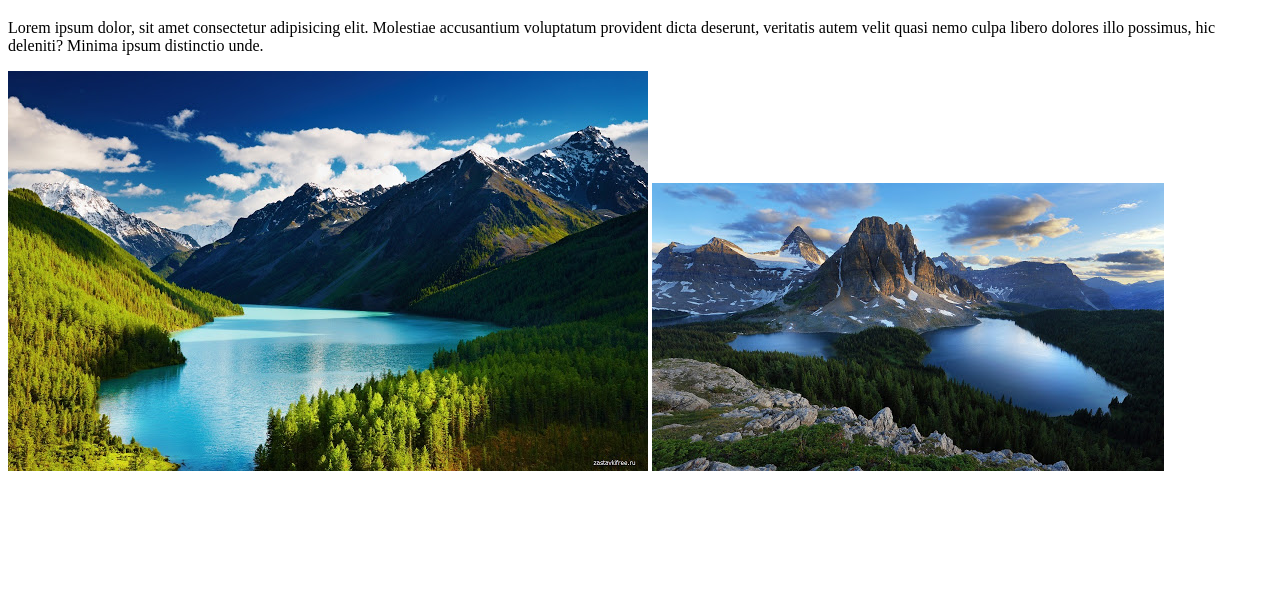
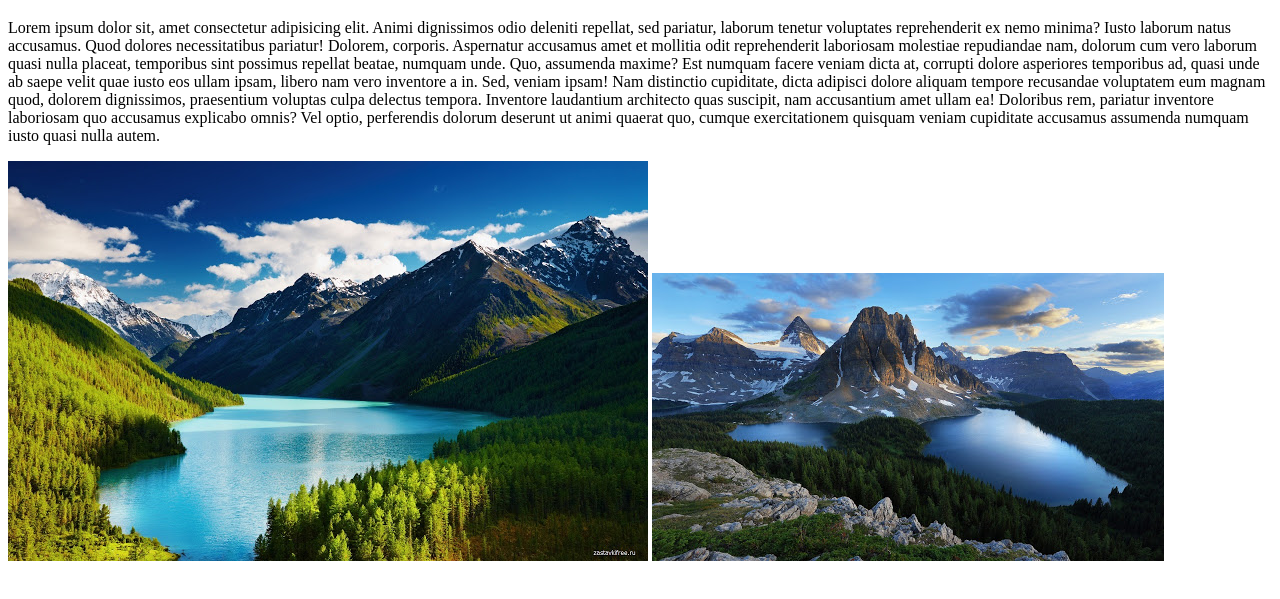
Before and after one commit to Yurobas/loftschool-beginner, a plain HTML site: page folder/inner/index.html in a window 1280 px wide. Shown: the part 61-660 px from the top of the page. Drawn offline with Linux system fonts and the light colour scheme.

Commit message:
first homework - fix src

```diff
--- a/folder/inner/index.html
+++ b/folder/inner/index.html
@@ -10,11 +10,17 @@
 <body>
   <h1>Hello World</h1>
   <p>
-    Lorem ipsum dolor, sit amet consectetur adipisicing elit. Molestiae accusantium
-    voluptatum provident dicta deserunt, veritatis autem velit quasi nemo culpa libero
-    dolores illo possimus, hic deleniti? Minima ipsum distinctio unde.
+    Lorem ipsum dolor sit, amet consectetur adipisicing elit. Animi dignissimos odio deleniti repellat, sed pariatur,
+    laborum tenetur voluptates reprehenderit ex nemo minima? Iusto laborum natus accusamus. Quod dolores necessitatibus pariatur!
+    Dolorem, corporis. Aspernatur accusamus amet et mollitia odit reprehenderit laboriosam molestiae repudiandae nam, dolorum cum
+    vero laborum quasi nulla placeat, temporibus sint possimus repellat beatae, numquam unde. Quo, assumenda maxime? Est numquam
+    facere veniam dicta at, corrupti dolore asperiores temporibus ad, quasi unde ab saepe velit quae iusto eos ullam ipsam, libero
+    nam vero inventore a in. Sed, veniam ipsam! Nam distinctio cupiditate, dicta adipisci dolore aliquam tempore recusandae voluptatem
+    eum magnam quod, dolorem dignissimos, praesentium voluptas culpa delectus tempora. Inventore laudantium architecto quas suscipit,
+    nam accusantium amet ullam ea! Doloribus rem, pariatur inventore laboriosam quo accusamus explicabo omnis? Vel optio, perferendis
+    dolorum deserunt ut animi quaerat quo, cumque exercitationem quisquam veniam cupiditate accusamus assumenda numquam iusto quasi nulla autem.
   </p>
-  <img src="/img/img1.jpg" alt="Абсолютный путь">
+  <img src="/loftschool-beginner/img/img1.jpg" alt="Абсолютный путь">
   <img src="../../img/img2.jpg" alt="Относительный путь">
 </body>
 
```
